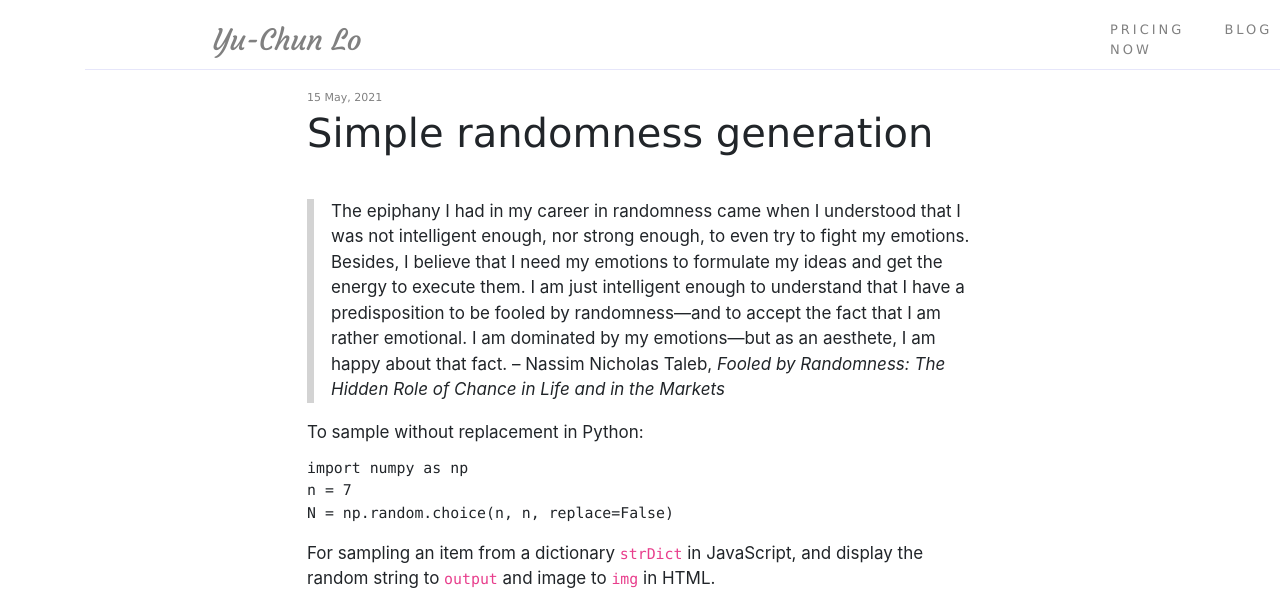
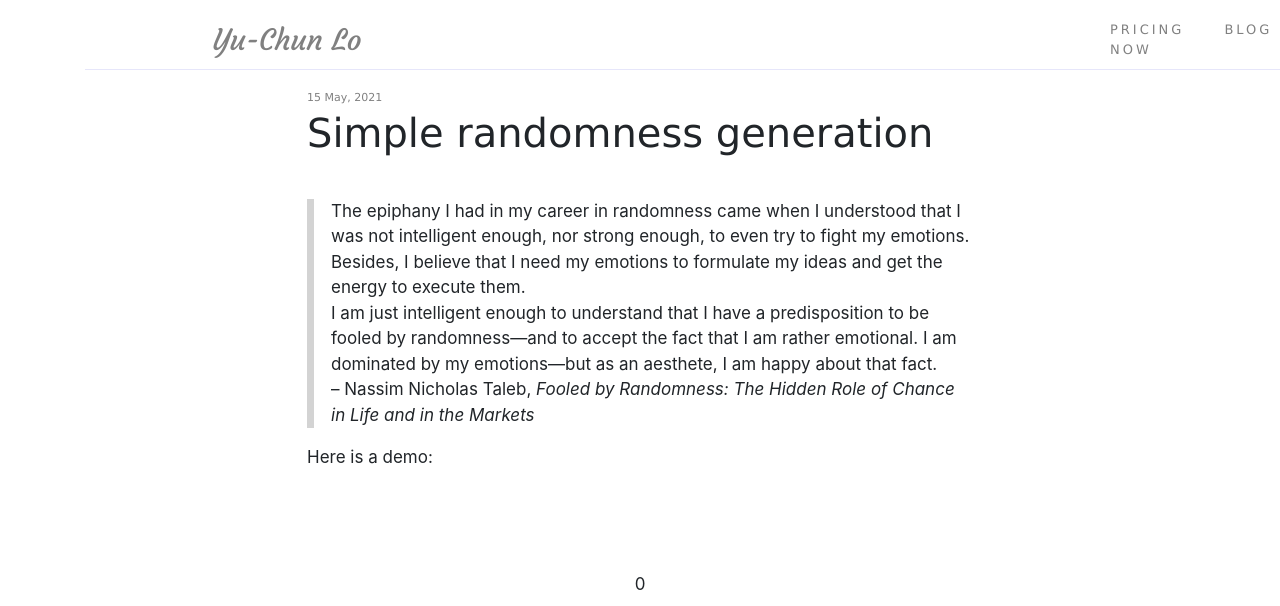
Before and after one commit to yuchunlo/yuchunlo.github.io, a Jekyll site: the page built from _posts/2021-05-15-simple-randomness-generation.md, in a window 1280 px wide and 1400 px high. Shown: the top 606 px of the window. Built offline with Jekyll 4.4.1, drawn with Linux system fonts in a browser that asks for light colours; nearby versions of some CDN libraries; some of the changed text lies outside the part shown.

Commit message:
Update 2021-05-15-simple-randomness-generation.md

````diff
--- a/_posts/2021-05-15-simple-randomness-generation.md
+++ b/_posts/2021-05-15-simple-randomness-generation.md
@@ -6,19 +6,14 @@
 permalink: /simple-randomness-generation/
 ---
 
-> The epiphany I had in my career in randomness came when I understood that I was not intelligent enough, nor strong enough, to even try to fight my emotions. Besides, I believe that I need my emotions to formulate my ideas and get the energy to execute them.
-> I am just intelligent enough to understand that I have a predisposition to be fooled by randomness—and to accept the fact that I am rather emotional. I am dominated by my emotions—but as an aesthete, I am happy about that fact.
+> The epiphany I had in my career in randomness came when I understood that I was not intelligent enough, nor strong enough, to even try to fight my emotions. Besides, I believe that I need my emotions to formulate my ideas and get the energy to execute them.<br>
+> I am just intelligent enough to understand that I have a predisposition to be fooled by randomness—and to accept the fact that I am rather emotional. I am dominated by my emotions—but as an aesthete, I am happy about that fact.<br>
 > – Nassim Nicholas Taleb, *Fooled by Randomness: The Hidden Role of Chance in Life and in the Markets*
 
-To sample without replacement in Python:
+Here is a demo:
+{% include quote-randomness-js.html %}
 
-```python
-import numpy as np
-n = 7
-N = np.random.choice(n, n, replace=False)
-```
-
-For sampling an item from a dictionary `strDict` in JavaScript, and display the random string to `output` and image to `img` in HTML.
+To sample an item from a dictionary `strDict` in JavaScript, and display the random string to `output` and image to `img` in HTML.
 
 ```javascript
 function getRandomInt(min, max) {
@@ -54,5 +49,10 @@
 };
 ```
 
-Here is the demo:
-{% include quote-randomness-js.html %}
+To sample without replacement in Python:
+
+```python
+import numpy as np
+n = 7
+N = np.random.choice(n, n, replace=False)
+```
````
